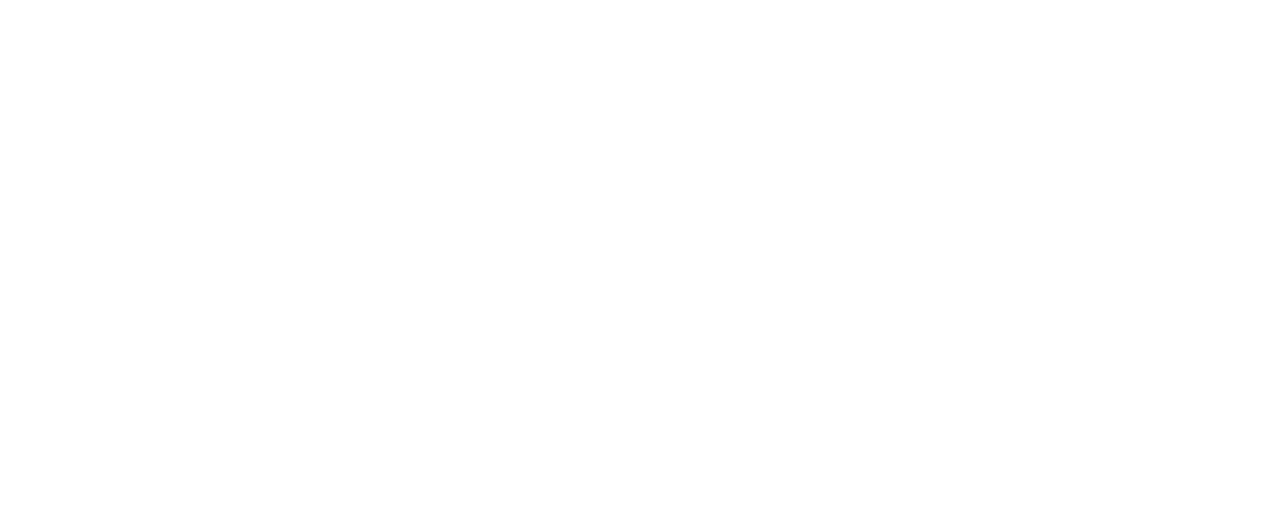
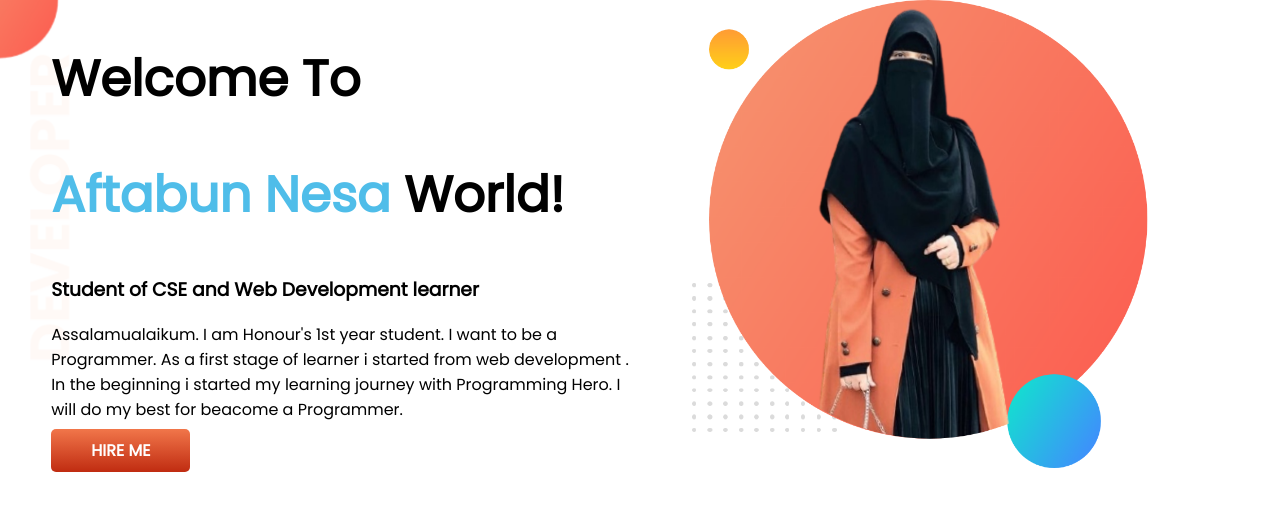
Before and after one commit to aftabun/developer-portfolio, a plain HTML site: page index.html in a window 1280 px wide. Drawn offline with Linux system fonts and the light colour scheme.

Commit message:
top banner added

```diff
--- a/index.html
+++ b/index.html
@@ -5,9 +5,23 @@
     <meta http-equiv="X-UA-Compatible" content="IE=edge">
     <meta name="viewport" content="width=device-width, initial-scale=1.0">
     <title>Aftabun Portfolio</title>
-    <link rel="stylesheet" href="style.css">
+     <link rel="preconnect" href="https://fonts.googleapis.com">
+     <link rel="preconnect" href="https://fonts.gstatic.com" crossorigin>
+     <link href="https://fonts.googleapis.com/css2?family=Poppins&display=swap" rel="stylesheet">
+     <link rel="stylesheet" href="style.css">
 </head>
-<body>
-
-</body>
+  <body>
+    <section class="top-banner">
+        <div class="half-width">
+            <h1>Welcome To</h1>
+            <h1> <span class="orange-color"> Aftabun Nesa </span> World!</h1>
+            <h3>Student of CSE and Web Development learner</h3>
+              <P>Assalamualaikum. I am Honour's 1st year student. I want to be a Programmer. As a  first stage of learner i started from web development . In the beginning i started my learning journey with Programming Hero. I will do my best for beacome a Programmer. </P>
+              <a class="link-button" target="_blank" href="https://www.linkedin.com/in/aftabun-nesa-847917229">HIRE ME</a>
+        </div>
+        <div class="half-width">
+           <img src="photo1.png" alt="">
+        </div>
+    </section>
+  </body>
 </html>
--- a/style.css
+++ b/style.css
@@ -0,0 +1,32 @@
+body{
+    font-family: 'Poppins', sans-serif;
+    margin: 0px;
+}
+h1{
+    font-size: 50px;
+}
+.orange-color{
+    color: rgb(79, 189, 233);
+}
+section{
+    display: flex;
+}
+.half-width{
+    width: 50%;
+    padding-left: 4%;
+}
+.half-width img{
+    width: 80%;
+}
+.link-button{
+    text-decoration: none;
+    background-image: linear-gradient(rgb(241, 118, 74), rgb(192, 44, 17));
+    color: white;
+    font-weight: 700;
+    padding: 10px 40px;
+    border-radius: 5px;
+}
+.top-banner{
+    background-image: url(images/top-banner.png);
+    background-repeat: no-repeat;
+}
```
Also changed, not shown: images/dream-bg.png (added), images/exp-bg.png (added), images/jhankar.png (added), images/jhankar2.png (added), images/my-bg.png (added), images/my-bg2.png (added), images/top-banner.png (added), photo1.png (added), 7 other files.
